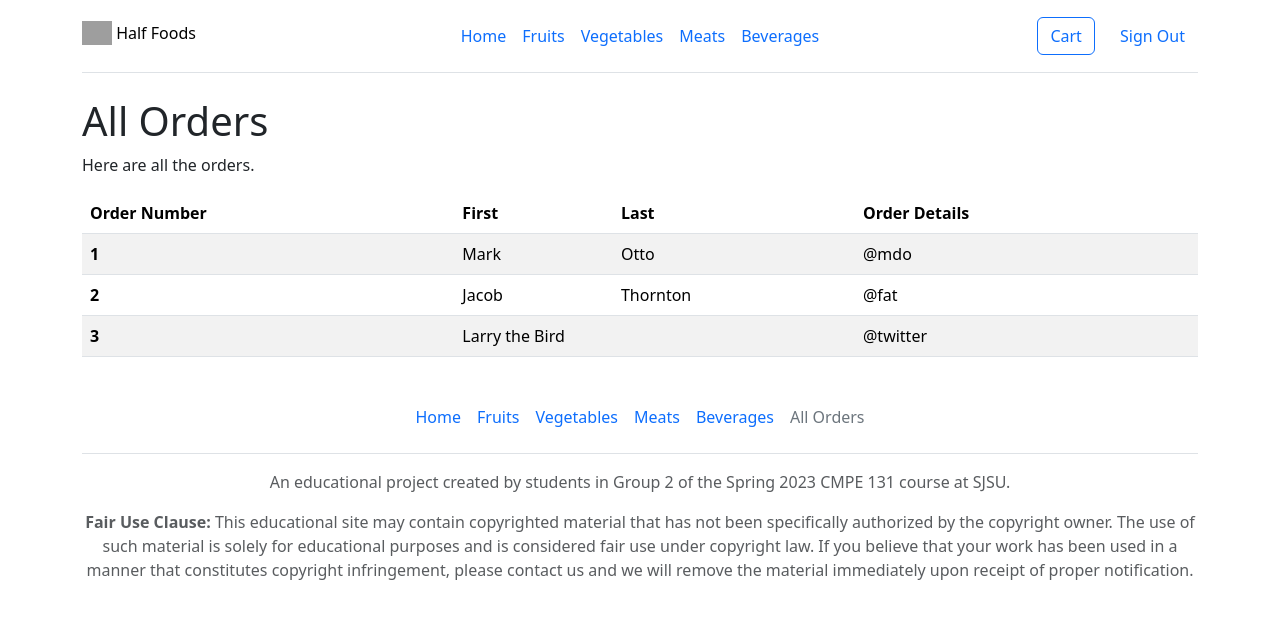
After one commit to peltogle/cmpe131-team2, a Flask app: page /orders in a window 1280 px wide. The commit adds this page. Shown: the top 619 px of the page. Run offline with Flask 3, Linux system fonts and the light colour scheme; data that the repository does not hold is empty; grey boxes are pictures that could not be loaded.

Commit message:
Added authentication and all orders page

```diff
--- a/flask_folder/app.py
+++ b/flask_folder/app.py
@@ -1,5 +1,4 @@
-import json, datetime
-from flask import Flask, render_template
+from flask import Flask, render_template, request, url_for, flash, redirect
 from supabase import create_client, Client
 
 app = Flask(__name__, static_url_path='', static_folder='static/')
@@ -12,14 +11,16 @@ def inject_globals():
     return {'green_salad_url': 'https://yxvtigsplpdppgwlktpn.supabase.co/storage/v1/object/public/website_assets/website_images/green_salad.png'}
 
 
+def returnActiveSession():
+    if supabase.auth.get_session() is not None:
+        return True
+    else:
+        return False
+
+
 @app.route('/')
 def index():
-    if (activeSession == 'None'):
-        noUser = False
-    else:
-        noUser = True
-    # noUser = (activeSession == 'None') ? False : True;
-    return render_template('index.html', activePage = "home", pageTitle = "Home", activeSession = noUser)
+    return render_template('index.html', activePage = "home", pageTitle = "Home", activeSession = returnActiveSession())
 
 
 @app.route('/fruits')
@@ -28,7 +29,7 @@ def catalogF():
     activePage = "fruits"
     pageDescription = "Lorem"
     supaResponse = supabase.table('catalog').select('*').eq('type', 'fruits').execute()
-    return render_template('catalog.html', activePage = activePage, pageTitle = pageTitle, pageDescription = pageDescription, response = supaResponse)
+    return render_template('catalog.html', activePage = activePage, pageTitle = pageTitle, pageDescription = pageDescription, response = supaResponse, activeSession = returnActiveSession())
 
 
 @app.route('/vegetables')
@@ -37,7 +38,7 @@ def catalogV():
     activePage = "vegetables"
     pageDescription = "Lorem"
     supaResponse = supabase.table('catalog').select('*').eq('type', 'vegetables').execute()
-    return render_template('catalog.html', activePage = activePage, pageTitle = pageTitle, pageDescription = pageDescription, response = supaResponse)
+    return render_template('catalog.html', activePage = activePage, pageTitle = pageTitle, pageDescription = pageDescription, response = supaResponse, activeSession = returnActiveSession())
 
 
 @app.route('/meats')
@@ -46,7 +47,7 @@ def catalogM():
     activePage = "meats"
     pageDescription = "Lorem"
     supaResponse = supabase.table('catalog').select('*').eq('type', 'meats').execute()
-    return render_template('catalog.html', activePage = activePage, pageTitle = pageTitle, pageDescription = pageDescription, response = supaResponse)
+    return render_template('catalog.html', activePage = activePage, pageTitle = pageTitle, pageDescription = pageDescription, response = supaResponse, activeSession = returnActiveSession())
 
 
 @app.route('/beverages')
@@ -55,21 +56,68 @@ def catalogB():
     activePage = "beverages"
     pageDescription = "Lorem"
     supaResponse = supabase.table('catalog').select('*').eq('type', 'beverages').execute()
-    return render_template('catalog.html', activePage = activePage, pageTitle = pageTitle, pageDescription = pageDescription, response = supaResponse)
+    return render_template('catalog.html', activePage = activePage, pageTitle = pageTitle, pageDescription = pageDescription, response = supaResponse, activeSession = returnActiveSession())
 
-@app.route('/checkout')
-def checkout():
-    return render_template('checkout.html', activePage = "checkout", pageTitle = "Checkout")
 
-@app.route('/signup')
+# TODO: fix validation (password length)
+@app.route('/signup', methods=('GET', 'POST'))
 def signUp():
+    if request.method == 'POST':
+        userEmail = request.form['userEmailInput']
+        userPassword = request.form['userPasswordInput']
+        if not userEmail:
+            flash('Email is required!')
+        elif not userPassword:
+            flash('Password is required!')
+        else:
+            supabase.auth.sign_up({"email": userEmail, "password": userPassword})
+            # Disable email verify
+            return redirect(url_for('index'))
     pageDescription = "Welcome! Please fill in the information below to sign up."
-    return render_template('signup.html', activePage = "signup", pageTitle = "Sign Up", pageDescription = pageDescription)
+    return render_template('signup.html', activePage = "signup", pageTitle = "Sign Up", pageDescription = pageDescription, activeSession = returnActiveSession())
 
-@app.route('/signin')
+
+@app.route('/signin', methods=('GET', 'POST'))
 def signIn():
+    if request.method == 'POST':
+        userEmail = request.form['userEmailInput']
+        userPassword = request.form['userPasswordInput']
+        if not userEmail:
+            flash('Email is required!')
+        elif not userPassword:
+            flash('Password is required!')
+        else:
+            supabase.auth.sign_in_with_password({"email": userEmail, "password": userPassword})
+            return redirect(url_for('index'))
     pageDescription = "Welcome! Please fill in the information below to sign in."
-    return render_template('signin.html', activePage = "signin", pageTitle = "Sign In", pageDescription = pageDescription)
+    return render_template('signin.html', activePage = "signin", pageTitle = "Sign In", pageDescription = pageDescription, activeSession = returnActiveSession())
+
+
+@app.route('/signout')
+def signOut():
+    supabase.auth.sign_out()
+    return redirect(url_for('index'))
+
+
+# TODO: fix being able to go to these links when not signed in
+@app.route('/orders')
+def orders():
+    if returnActiveSession:
+        pageDescription = "Here are all the orders."
+        return render_template('orders.html', activePage = "orders", pageTitle = "All Orders", pageDescription = pageDescription, activeSession = returnActiveSession())
+    else:
+        return redirect(url_for('index'))
+
+
+@app.route('/cart')
+def cart():
+    print(returnActiveSession)
+    if returnActiveSession:
+        pageDescription = "Here is your cart."
+        return render_template('cart.html', activePage = "cart", pageTitle = "Cart", pageDescription = pageDescription, activeSession = returnActiveSession())
+    else:
+        return redirect(url_for('index'))
+
 
 if __name__ == '__main__':
     app.run(host="127.0.0.1", port=5000, debug=True)
--- a/flask_folder/templates/components.html
+++ b/flask_folder/templates/components.html
@@ -1,3 +1,5 @@
+<META NAME="robots" CONTENT="noindex,nofollow">
+
 {% macro menuLinks() -%}
 <li class="nav-item"><a href="{{ url_for('index') }}" class="nav-link px-2 {{ 'link-secondary' if activePage == 'home' }}">Home</a></li>
 <li class="nav-item"><a href="{{ url_for('catalogF') }}" class="nav-link px-2 {{ 'link-secondary' if activePage == 'fruits' }}">Fruits</a></li>
@@ -7,7 +9,7 @@
 {% endmacro -%}
 
 {% macro card(name, image_url, weight, stock, price) -%}
-<div class="card" > <!-- h-100 -->
+<div class="card" >
     <img src="{{ image_url }}" class="card-img-top">
     <div class="card-body">
         <h5 class="card-title">{{ name }}</h5>
@@ -40,3 +42,18 @@
     </div>
 </div>
 {% endmacro -%}
+
+{% macro authForm() -%}
+<form method="post">
+    <div class="form-floating mb-3">
+        <input type="email" class="form-control" id="floatingInput" placeholder="name@example.com" name="userEmailInput" value="{{ request.form['userEmailInput'] }}">
+        <label for="floatingInput">Email address</label>
+    </div>
+    <div class="form-floating">
+        <input type="password" class="form-control" id="floatingPassword" placeholder="Password" name="userPasswordInput" value="{{ request.form['userPasswordInput'] }}">
+        <label for="floatingPassword">Password</label>
+    </div>
+    <br>
+    <button type="submit" class="btn btn-primary">Submit</button>
+</form>
+{% endmacro -%}
--- a/flask_folder/templates/frame.html
+++ b/flask_folder/templates/frame.html
@@ -4,6 +4,7 @@
 <html lang="en">
 <head>
     <meta charset="utf-8">
+    <META NAME="robots" CONTENT="noindex,nofollow">
     <meta name="viewport" content="width=device-width, initial-scale=1">
     <title>{{ pageTitle }} | Half Foods</title>
     <link rel="shortcut icon" href="{{ green_salad_url }}" type="image/x-icon">
@@ -24,11 +25,11 @@
             </ul>
             <div class="col-md-3 text-end">
                 {% if activeSession %}
-                <a type="button" class="btn btn-outline-primary me-2" href="{{ url_for('signIn') }}">Log In</a>
-                <a type="button" class="btn btn-primary" href="{{ url_for('signUp') }}">Sign Up</a>
+                    <a type="button" class="btn {{ 'btn-primary' if request.endpoint == 'cart' else 'btn-outline-primary'}} me-2" href="{{ url_for('cart') }}">Cart</a>
+                    <a type="button" class="btn text-primary" href="{{ url_for('signOut') }}">Sign Out</a>
                 {% else %}
-                <a type="button" class="btn btn-outline-primary me-2">Sign Out</a>
-                <a type="button" class="btn btn-primary">My Account</a>
+                    <a type="button" class="btn btn-outline-primary me-2" href="{{ url_for('signIn') }}">Log In</a>
+                    <a type="button" class="btn btn-primary" href="{{ url_for('signUp') }}">Sign Up</a>
                 {% endif %}
             </div>
         </header>
@@ -38,6 +39,9 @@
         <footer class="py-3 my-4">
             <ul class="nav justify-content-center border-bottom pb-3 mb-3">
                 {{ menuLinks() }}
+                {% if activeSession %}
+                    <li class="nav-item"><a class="nav-link px-2 {{ 'link-secondary' if request.endpoint == 'orders' }}" href="{{ url_for('orders') }}">All Orders</a></li>
+                {% endif %}
             </ul>
             <p class="text-center text-body-secondary">An educational project created by students in Group 2 of the Spring 2023 CMPE 131 course at SJSU.</p>
             <p class="text-center text-body-secondary"><b>Fair Use Clause:</b> This educational site may contain copyrighted material that has not been specifically authorized by the copyright owner. The use of such material is solely for educational purposes and is considered fair use under copyright law. If you believe that your work has been used in a manner that constitutes copyright infringement, please contact us and we will remove the material immediately upon receipt of proper notification.</p>
--- a/flask_folder/templates/index.html
+++ b/flask_folder/templates/index.html
@@ -7,7 +7,7 @@
   <div class="col-lg-6 mx-auto">
     <p class="lead mb-4">Delicious food, delivered to your doorstep</p>
     <div class="d-grid gap-2 d-sm-flex justify-content-sm-center">
-      <button type="button" class="btn btn-primary btn-lg px-4 gap-3">Sign Up</button>
+      <a type="button" class="btn btn-primary btn-lg px-4 gap-3" href="{{ url_for('signUp') }}">Sign Up</a>
     </div>
   </div>
 </div>
--- /dev/null
+++ b/flask_folder/templates/orders.html
@@ -0,0 +1,37 @@
+{% extends 'frame.html' %}
+
+{% block content %}
+<div class="container">
+  <h1>{{ pageTitle }}</h1>
+  <p>{{ pageDescription }}</p>
+  <table class="table table-striped">
+    <thead>
+      <tr>
+        <th scope="col">Order Number</th>
+        <th scope="col">First</th>
+        <th scope="col">Last</th>
+        <th scope="col">Order Details</th>
+      </tr>
+    </thead>
+    <tbody>
+      <tr>
+        <th scope="row">1</th>
+        <td>Mark</td>
+        <td>Otto</td>
+        <td>@mdo</td>
+      </tr>
+      <tr>
+        <th scope="row">2</th>
+        <td>Jacob</td>
+        <td>Thornton</td>
+        <td>@fat</td>
+      </tr>
+      <tr>
+        <th scope="row">3</th>
+        <td colspan="2">Larry the Bird</td>
+        <td>@twitter</td>
+      </tr>
+    </tbody>
+  </table>
+</div>
+{% endblock %}
```
Also changed, not shown: flask_folder/templates/signin.html (+11 -0 lines), flask_folder/templates/signup.html (+3 -12 lines), flask_folder/templates/z_account.html (deleted, +0 -15 lines), flask_folder/templates/z_admin.html (deleted, +0 -17 lines), flask_folder/templates/cart.html (renamed from flask_folder/templates/checkout.html).
